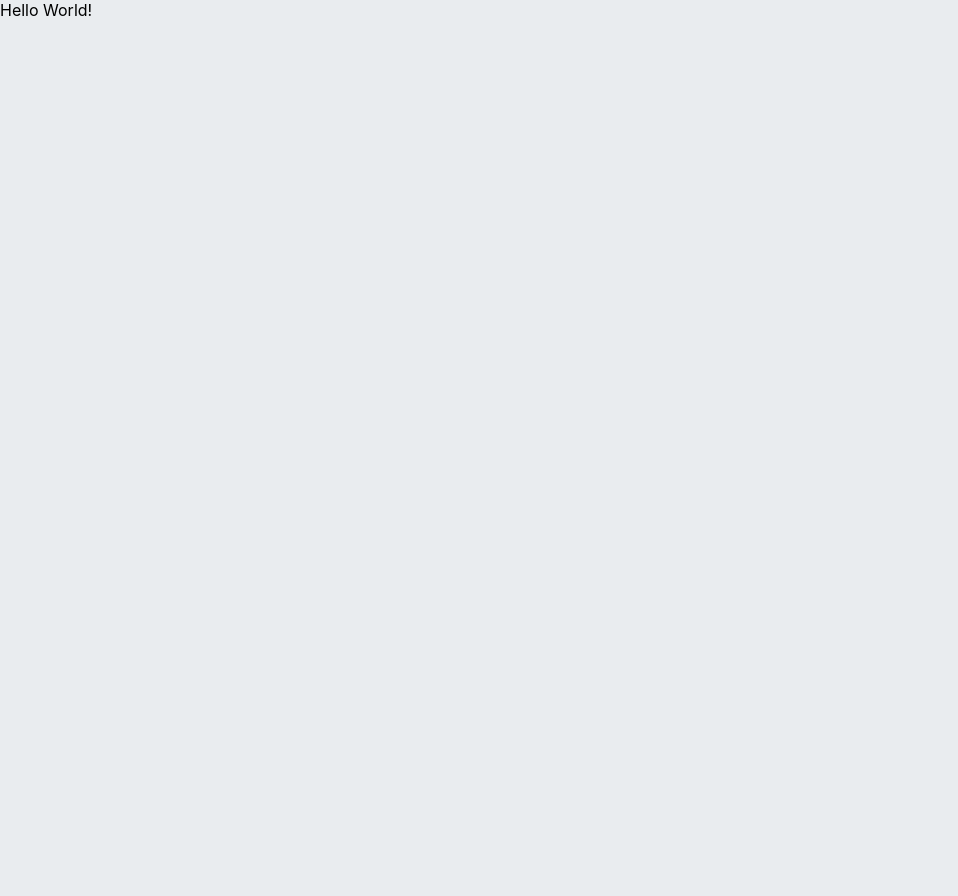
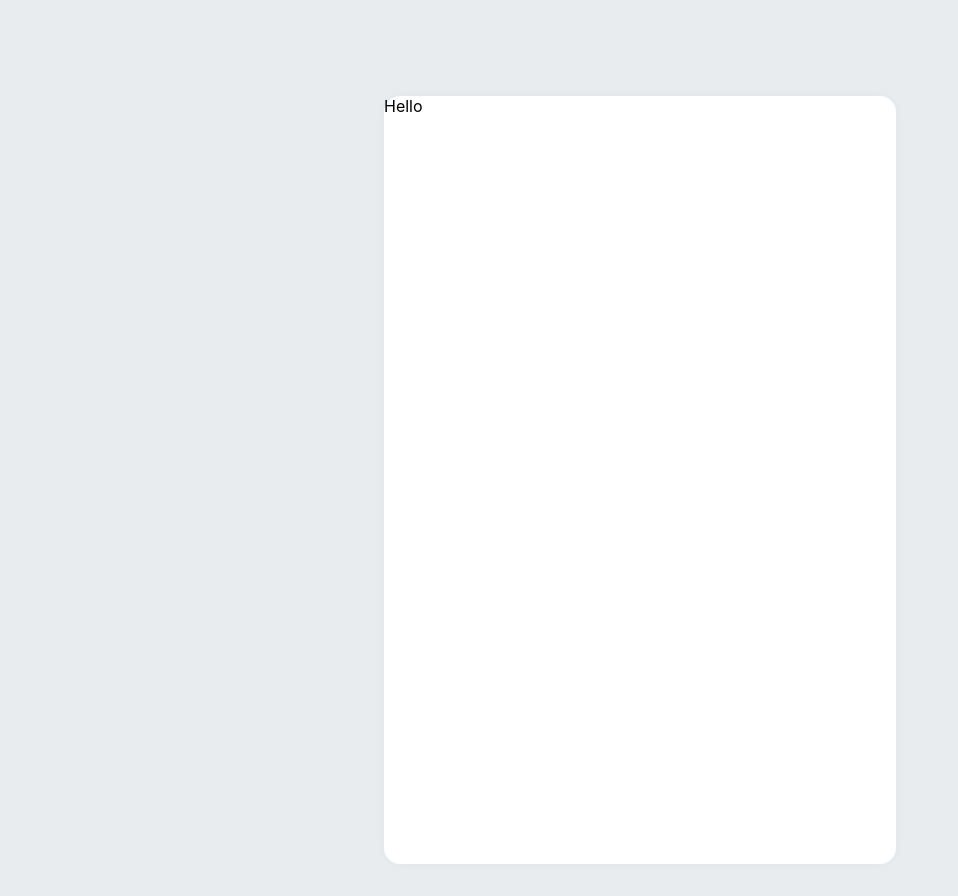
Before and after one commit to redledog/to-do-list, a React (Create React App) app: page / in a window 1280 px wide. Shown: the whole page, without its empty margins (0-958 px from the left). Before the commit the page ends 800 px from the top, so only its background shows below. Built offline with nearby package versions, Linux system fonts and the light colour scheme.

Commit message:
TodoTemplate js 및 scss 작성 중

```diff
--- a/src/App.js
+++ b/src/App.js
@@ -1,10 +1,12 @@
 import React from 'react';
+import TodoTemplate from './components/TodoTemplate';
+
 import './App.scss';
 
 function App() {
   return (
     <div className="App">
-      <div>Hello World!</div>
+      <TodoTemplate>Hello</TodoTemplate>
     </div>
   );
 }
--- a/src/components/TodoTemplate.js
+++ b/src/components/TodoTemplate.js
@@ -1 +1,13 @@
 // 투두 리스트의 레이아웃을 설정하는 컴포넌트
+import React from 'react';
+import './TodoTemplate.scss';
+
+function TodoTemplate({children}) {
+    return (
+        <div className='TodoTemplate'>
+            {children}
+        </div>
+    );
+}
+
+export default TodoTemplate;
--- /dev/null
+++ b/src/components/TodoTemplate.scss
@@ -0,0 +1,18 @@
+.TodoTemplate {
+    width: 512px;
+    height: 768px;
+
+    position: relative;
+    background: #fff;
+    border-radius: 16px;
+    box-shadow: 0 0 8px 0 rgba(0, 0, 0, 0.04);
+
+    margin: 0 auto;
+    margin: {
+        top: 96px;
+        bottom: 32px;
+    }
+
+    display: flex;
+    flex-direction: column;
+}
```
